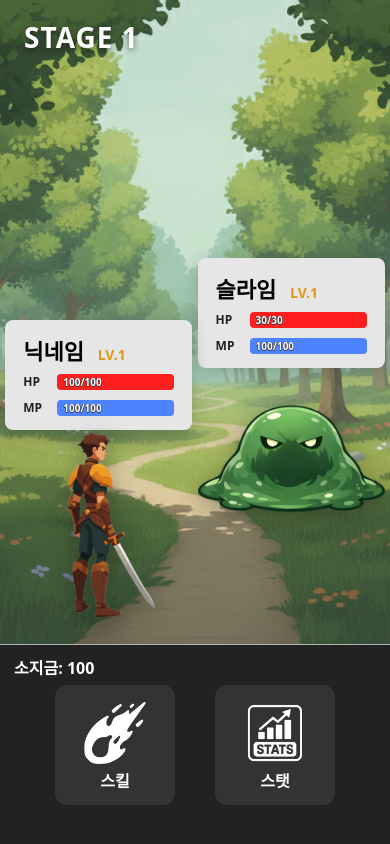
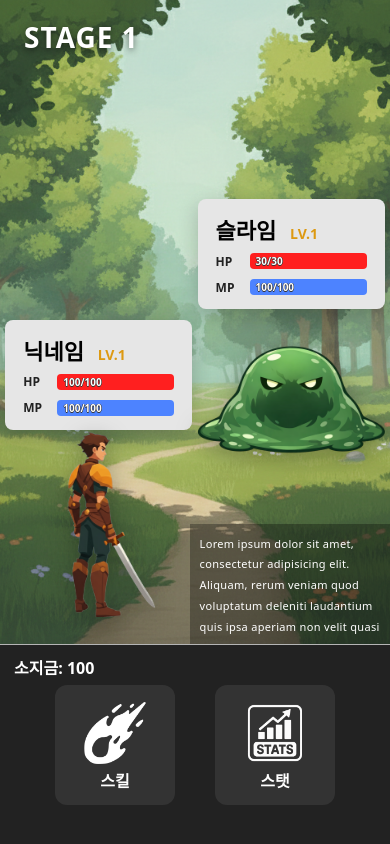
Before and after one commit to packjs0313/Remake_RPG_game, a React (Vite) app in the folder client/: page / in a window 390 px wide. Built offline with nearby package versions, Linux system fonts and the light colour scheme; a web font is replaced by a local one.

Commit message:
반응형시 combat-Log 보이게

```diff
--- a/client/src/css/index.css
+++ b/client/src/css/index.css
@@ -130,7 +130,6 @@
   width: 400px;
   height: 400px;
 }
-
 
 .character-sprite img {
   width: 100%;
@@ -293,6 +292,17 @@
   .skill-slot {
     height: 50px;
   }
+  .Combat-Log{
+    position: fixed;
+    right: 0;
+    bottom: 200px;
+    width: 200px;
+    height: 120px;
+    border: none;
+    background: rgba(0,0,0,0.3);
+
+    font-size: 11px;
+  }
 }
 
 @media (max-width: 650px) {
@@ -311,7 +321,7 @@
   }
     .ememyBox{
     grid-column: 4/5;
-    grid-row: 4/10;
+    grid-row: 3/9;
   }
   .playerBox{
     grid-column: 2/3;
@@ -338,20 +348,26 @@
     height: 110px;
   }
   .character-panel {
-    width: 280px;
-    height: 80px;
-    padding: 10px 12px;
+    width: 240px;
+    height: auto;
+    padding: 10px 15px;
   }
-  .character-panel .name {
-    font-size: 18px;
+  .character-panel .name{
+    font-size: 16px;
   }
-  .bar {
-    height: 16px;
+  .character-panel .lv{
+    font-size: 14px;
+  }
+  .bar{
+    height: 10px;
     margin-top: 4px;
   }
+  .bar .bar-track{
+    height: 10px;
+  }
   .character-sprite {
-    width: 180px;
-    height: 180px;
+    width: 140px;
+    height: 140px;
   }
   .bar-track {
     height: 12px;
@@ -372,4 +388,17 @@
     top: 5px;
     font-size: 11px;
   }
+  .Combat-Log{
+    position: fixed;
+    right: 0;
+    bottom: 110px;
+    width: 45vw;
+    height: 15vh;
+    border: none;
+    background: rgba(0,0,0,0.3);
+
+    font-size: 11px;
+    line-height: 1rem;
+    border-radius: 4% 0 0 0 ;
+  }
 }
```
